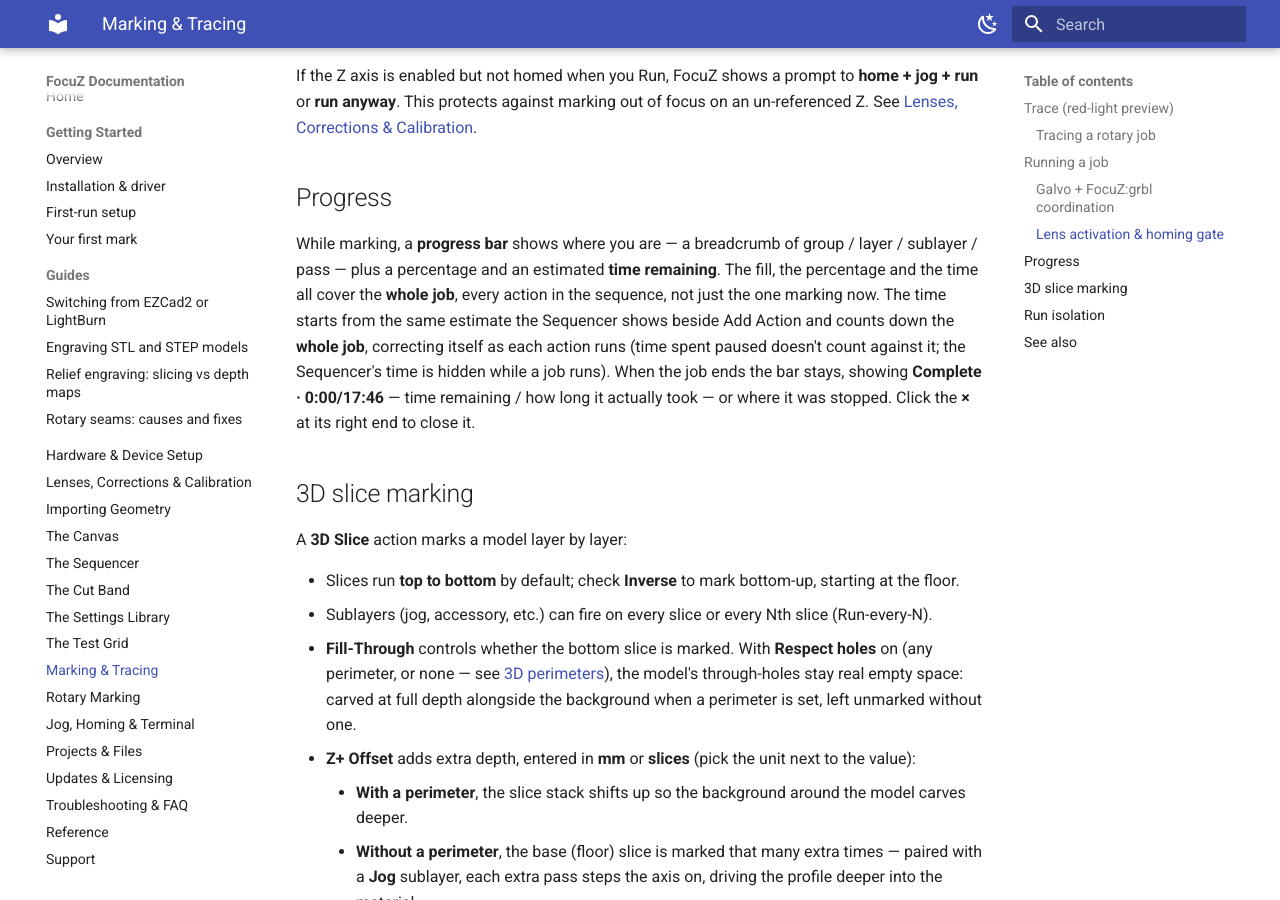
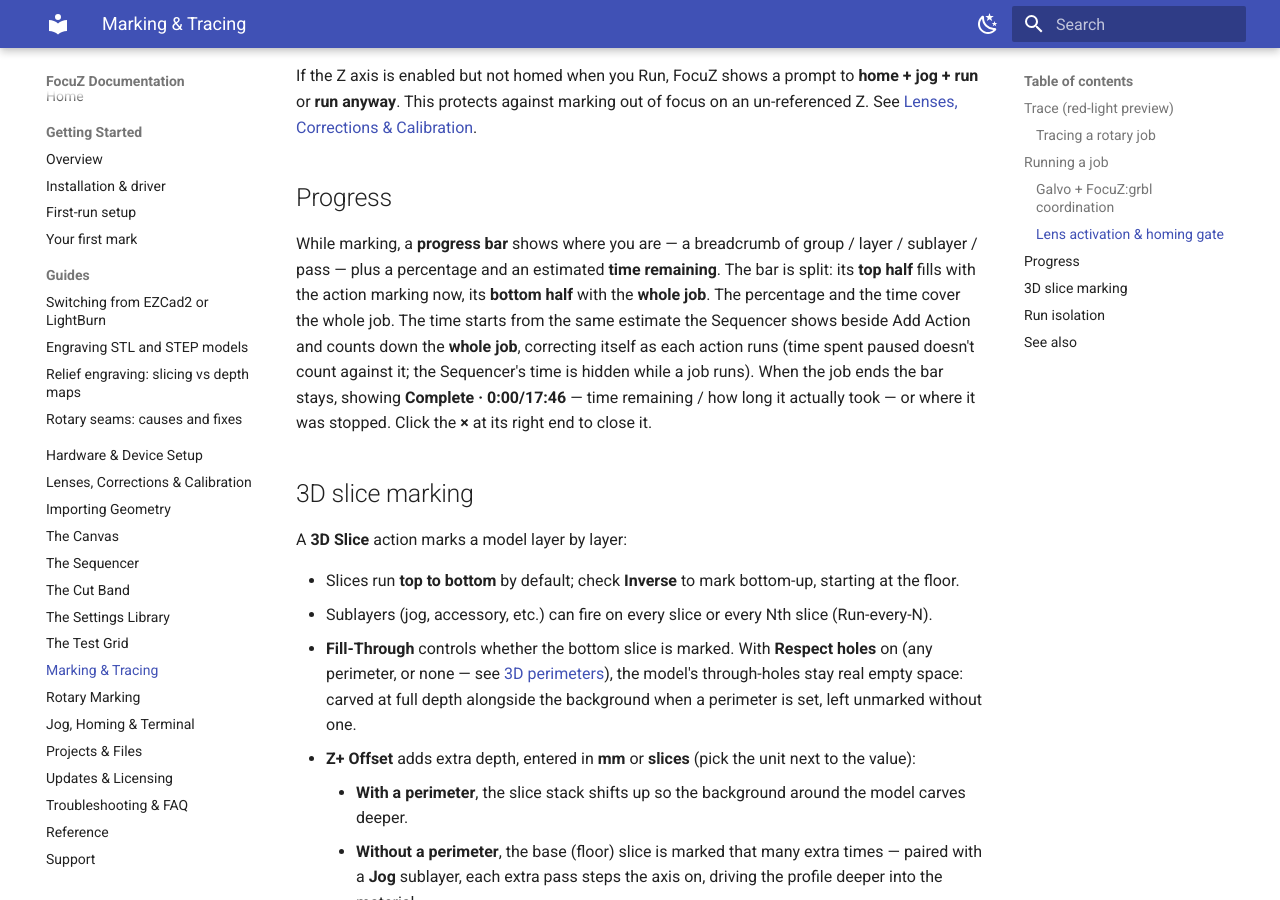
Before and after one commit to Lokahi-Shop/focuz-docs, an MkDocs documentation site: the page built from docs/marking-tracing.md, in a window 1280 px wide and 900 px high, scrolled down 1979 px. Built offline with MkDocs 1.6.1 and Material for MkDocs 9.7.7, drawn with Linux system fonts in a browser that asks for light colours.

Commit message:
Split progress bar: action on top, whole job below
Co-Authored-By: Claude Opus 5.5 <noreply@anthropic.com>

```diff
--- a/docs/marking-tracing.md
+++ b/docs/marking-tracing.md
@@ -74,8 +74,9 @@ If the Z axis is enabled but not homed when you Run, FocuZ shows a prompt to **h
 ## Progress
 
 While marking, a **progress bar** shows where you are — a breadcrumb of group / layer / sublayer / pass —
-plus a percentage and an estimated **time remaining**. The fill, the percentage and the time all cover the
-**whole job**, every action in the sequence, not just the one marking now. The time starts from the same estimate the Sequencer
+plus a percentage and an estimated **time remaining**. The bar is split: its **top half** fills
+with the action marking now, its **bottom half** with the **whole job**. The percentage and the time cover the
+whole job. The time starts from the same estimate the Sequencer
 shows beside Add Action and counts down the **whole job**, correcting itself as each action runs (time spent
 paused doesn't count against it; the Sequencer's time is hidden while a job runs). When the job ends the bar stays, showing **Complete · 0:00/17:46** — time remaining / how long it
 actually took — or where it was stopped. Click the **×** at its right end to close it.
```
